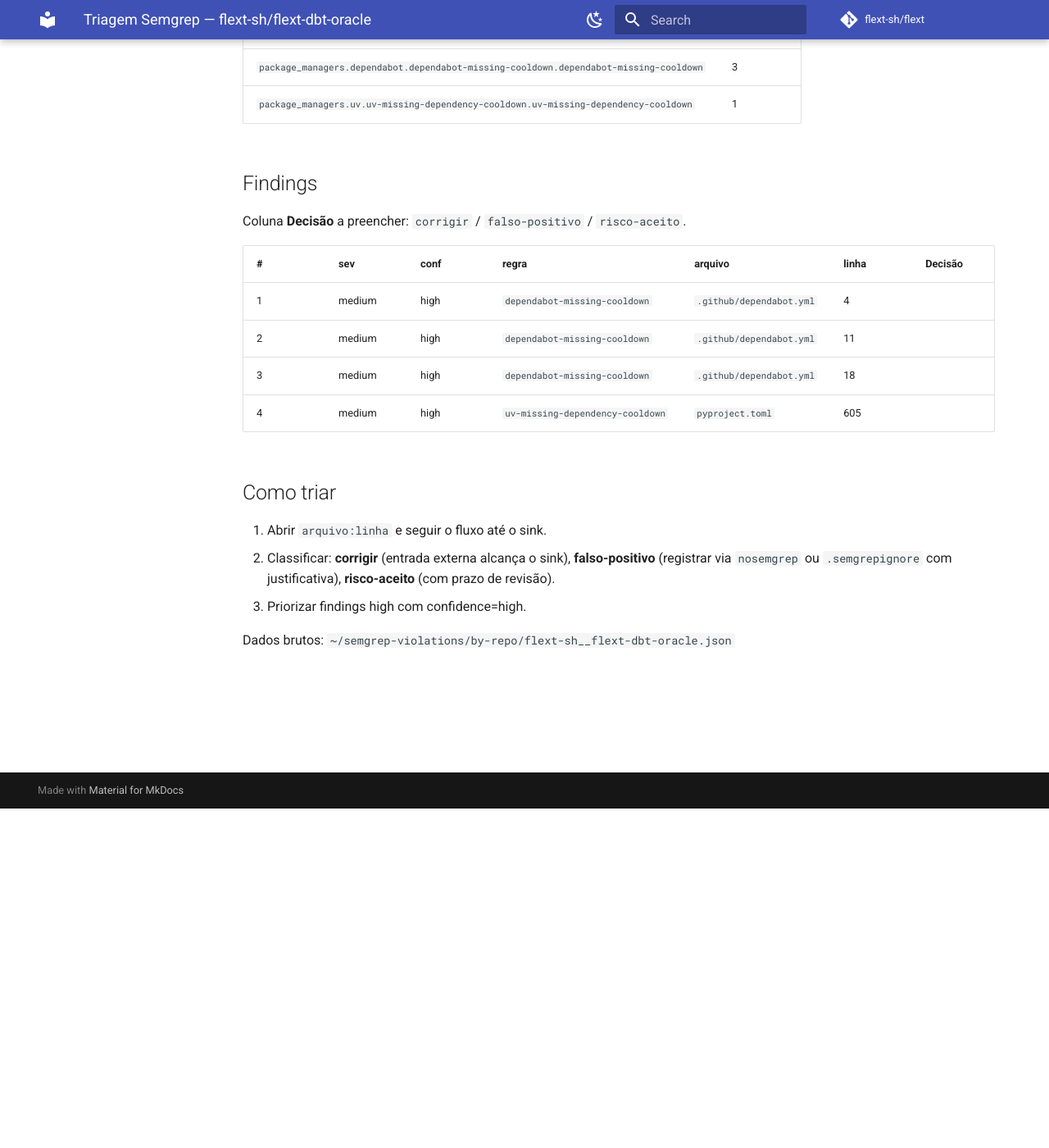
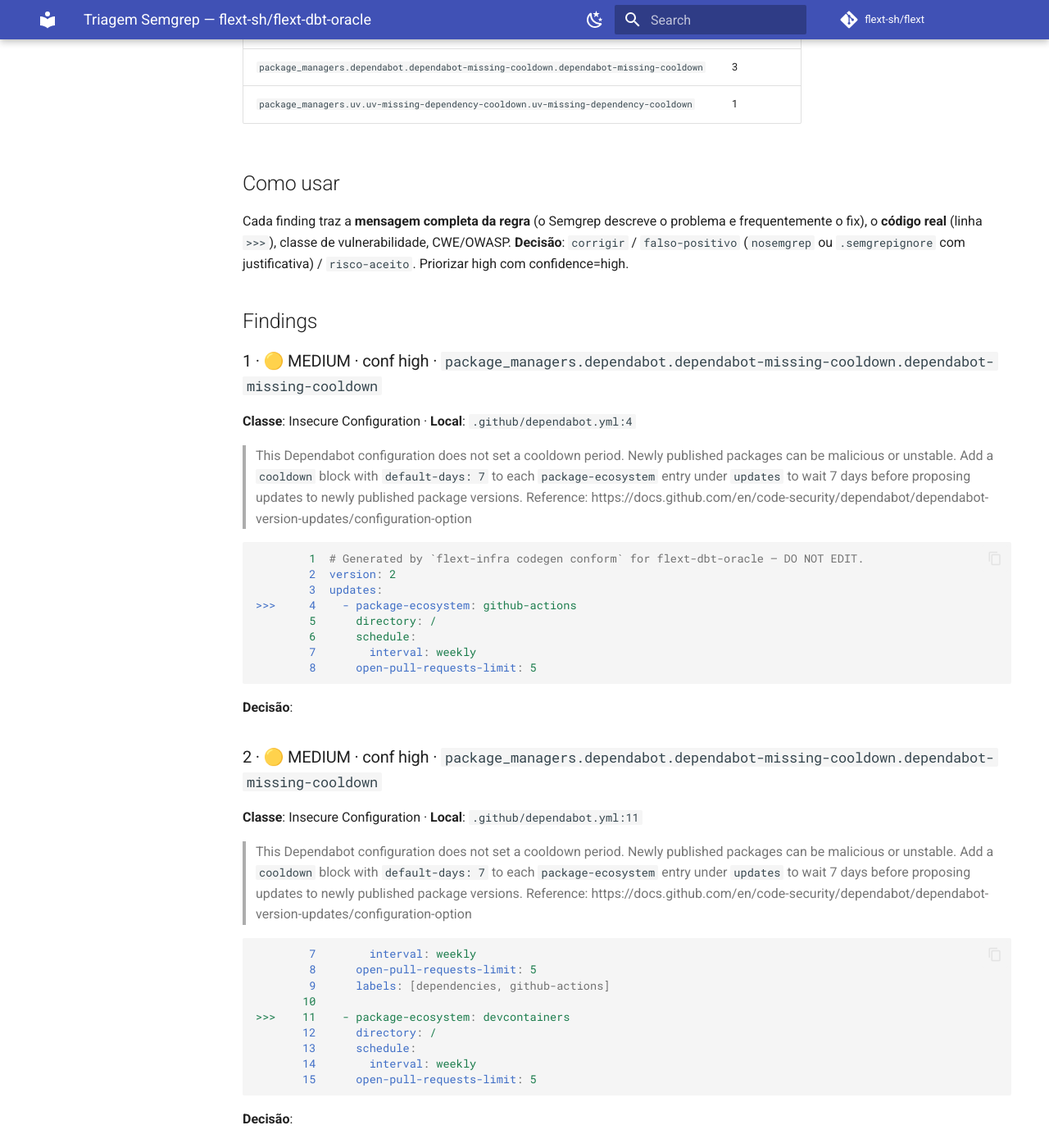
Before and after one commit to flext-sh/flext-dbt-oracle, an MkDocs documentation site: the page built from docs/security/semgrep-triage.md, in a window 1280 px wide and 1400 px high, scrolled down 414 px. Shown: the whole window at 82% size. Built offline with MkDocs 1.6.1 and Material for MkDocs 9.7.7, drawn with Linux system fonts in a browser that asks for light colours; comment, search, counter and statistics services are not loaded; some of the changed text lies outside the part shown.

Commit message:
docs(security): enrich Semgrep triage with code snippets and full rule messages
Cada achado agora traz:
- codigo real numerado extraido da worktree (linha >>> = sink)
- mensagem completa da regra (descricao do problema e do fix)
- CWE/classe de vulnerabilidade e effort onde disponivel

````diff
--- a/docs/security/semgrep-triage.md
+++ b/docs/security/semgrep-triage.md
@@ -14,21 +14,84 @@
 | `package_managers.dependabot.dependabot-missing-cooldown.dependabot-missing-cooldown` | 3 |
 | `package_managers.uv.uv-missing-dependency-cooldown.uv-missing-dependency-cooldown` | 1 |
 
+## Como usar
+
+Cada finding traz a **mensagem completa da regra** (o Semgrep descreve o problema e frequentemente o fix), o **código real** (linha `>>>`), classe de vulnerabilidade, CWE/OWASP.
+**Decisão**: `corrigir` / `falso-positivo` (`nosemgrep` ou `.semgrepignore` com justificativa) / `risco-aceito`. Priorizar high com confidence=high.
+
 ## Findings
 
-Coluna **Decisão** a preencher: `corrigir` / `falso-positivo` / `risco-aceito`.
+### 1 · 🟡 MEDIUM · conf high · `package_managers.dependabot.dependabot-missing-cooldown.dependabot-missing-cooldown`
+**Classe**: Insecure Configuration · **Local**: `.github/dependabot.yml:4`
 
-| # | sev | conf | regra | arquivo | linha | Decisão |
-|---|---|---|---|---|---|---|
-| 1 | medium | high | `dependabot-missing-cooldown` | `.github/dependabot.yml` | 4 | |
-| 2 | medium | high | `dependabot-missing-cooldown` | `.github/dependabot.yml` | 11 | |
-| 3 | medium | high | `dependabot-missing-cooldown` | `.github/dependabot.yml` | 18 | |
-| 4 | medium | high | `uv-missing-dependency-cooldown` | `pyproject.toml` | 605 | |
+> This Dependabot configuration does not set a cooldown period. Newly published packages can be malicious or unstable. Add a `cooldown` block with `default-days: 7` to each `package-ecosystem` entry under `updates` to wait 7 days before proposing updates to newly published package versions. Reference: https://docs.github.com/en/code-security/dependabot/dependabot-version-updates/configuration-option
 
-## Como triar
+```yaml
+        1  # Generated by `flext-infra codegen conform` for flext-dbt-oracle — DO NOT EDIT.
+        2  version: 2
+        3  updates:
+>>>     4    - package-ecosystem: github-actions
+        5      directory: /
+        6      schedule:
+        7        interval: weekly
+        8      open-pull-requests-limit: 5
+```
 
-1. Abrir `arquivo:linha` e seguir o fluxo até o sink.
-2. Classificar: **corrigir** (entrada externa alcança o sink), **falso-positivo** (registrar via `nosemgrep` ou `.semgrepignore` com justificativa), **risco-aceito** (com prazo de revisão).
-3. Priorizar findings high com confidence=high.
+**Decisão**:
 
-Dados brutos: `~/semgrep-violations/by-repo/flext-sh__flext-dbt-oracle.json`
+### 2 · 🟡 MEDIUM · conf high · `package_managers.dependabot.dependabot-missing-cooldown.dependabot-missing-cooldown`
+**Classe**: Insecure Configuration · **Local**: `.github/dependabot.yml:11`
+
+> This Dependabot configuration does not set a cooldown period. Newly published packages can be malicious or unstable. Add a `cooldown` block with `default-days: 7` to each `package-ecosystem` entry under `updates` to wait 7 days before proposing updates to newly published package versions. Reference: https://docs.github.com/en/code-security/dependabot/dependabot-version-updates/configuration-option
+
+```yaml
+        7        interval: weekly
+        8      open-pull-requests-limit: 5
+        9      labels: [dependencies, github-actions]
+       10
+>>>    11    - package-ecosystem: devcontainers
+       12      directory: /
+       13      schedule:
+       14        interval: weekly
+       15      open-pull-requests-limit: 5
+```
+
+**Decisão**:
+
+### 3 · 🟡 MEDIUM · conf high · `package_managers.dependabot.dependabot-missing-cooldown.dependabot-missing-cooldown`
+**Classe**: Insecure Configuration · **Local**: `.github/dependabot.yml:18`
+
+> This Dependabot configuration does not set a cooldown period. Newly published packages can be malicious or unstable. Add a `cooldown` block with `default-days: 7` to each `package-ecosystem` entry under `updates` to wait 7 days before proposing updates to newly published package versions. Reference: https://docs.github.com/en/code-security/dependabot/dependabot-version-updates/configuration-option
+
+```yaml
+       14        interval: weekly
+       15      open-pull-requests-limit: 5
+       16      labels: [dependencies, devcontainers]
+       17
+>>>    18    - package-ecosystem: pip
+       19      directory: /
+       20      schedule:
+       21        interval: weekly
+       22      open-pull-requests-limit: 5
+```
+
+**Decisão**:
+
+### 4 · 🟡 MEDIUM · conf high · `package_managers.uv.uv-missing-dependency-cooldown.uv-missing-dependency-cooldown`
+**Classe**: Insecure Configuration · **Local**: `pyproject.toml:605`
+
+> This pyproject.toml configures uv but does not set a dependency cooldown. Newly published packages can be malicious or unstable. Add `exclude-newer = "7 days"` under `[tool.uv]` to wait 7 days before resolving newly published package versions. Added in: 0.9.17 Reference: https://docs.astral.sh/uv/concepts/resolution/#dependency-cooldowns
+
+```toml
+      601  all = true
+      602  in_place = true
+      603  sort_first = ["build-system", "dependency-groups", "project", "tool"]
+      604
+>>>   605  [tool.uv]
+      606  link-mode = "copy"
+      607
+      608  [tool.vulture]
+      609  exclude = ["*/_protocols/*"]
+```
+
+**Decisão**:
````
Also changed, not shown: other parts of docs/security/semgrep-triage.md (+1 -1 lines).
